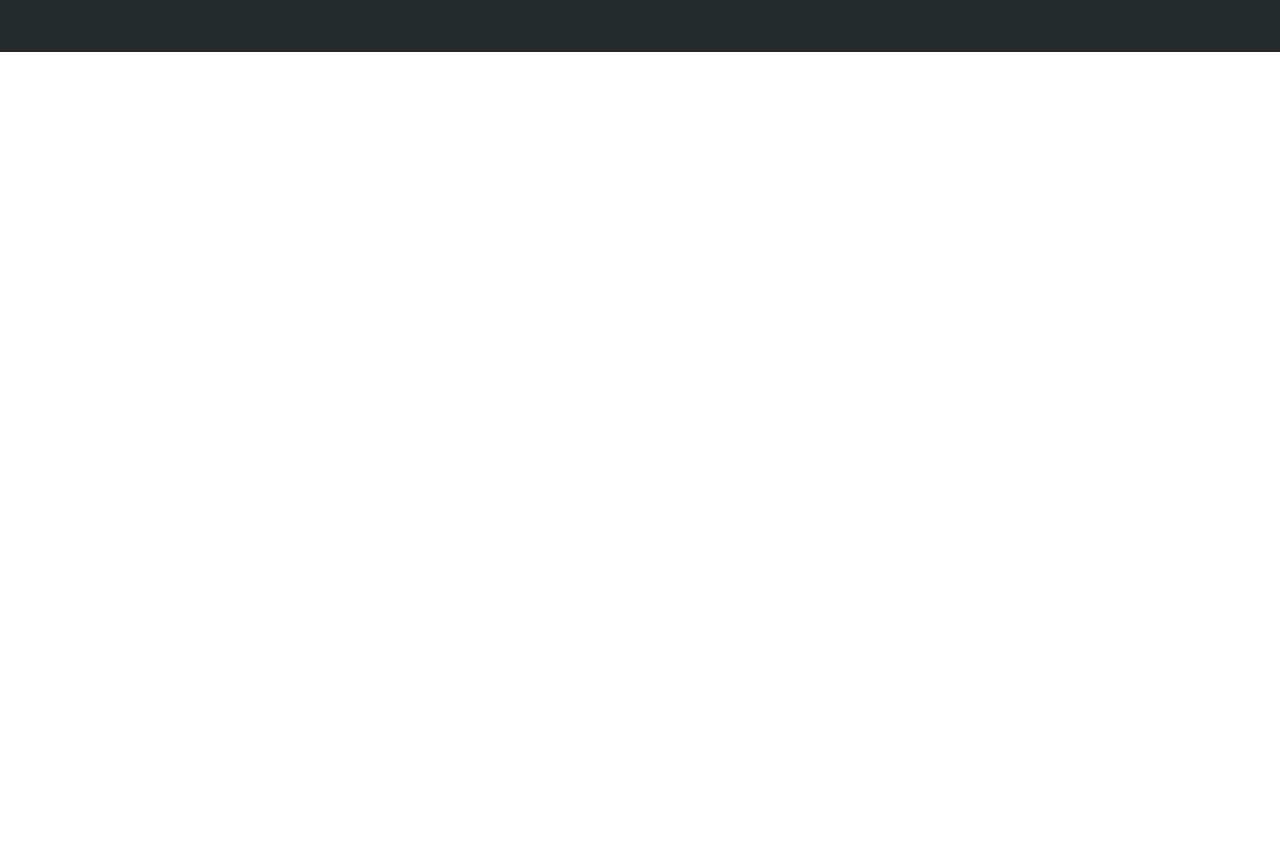
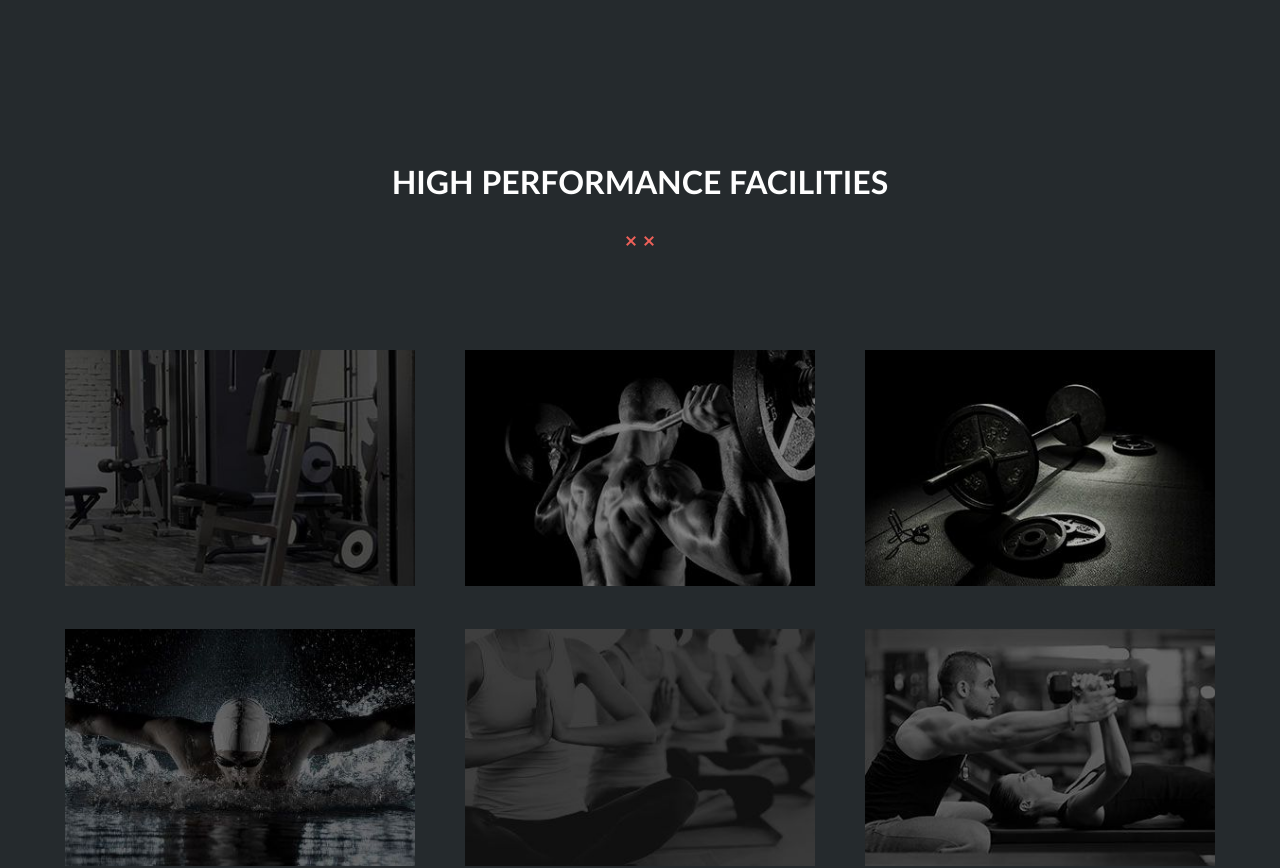
Before and after one commit to pizzi9523/proj-html-vuejs, a Vue app: page / in a window 1280 px wide. Shown: the part 3240-4108 px from the top of the page. Before the commit the page ends 3311 px from the top, so only its background shows below. Built offline with nearby package versions, Linux system fonts and the light colour scheme; the HTML template or start-up script is replaced by a standard one.

Commit message:
Complete High Performance section

```diff
--- /dev/null
+++ b/src/components/HighPerformance.vue
@@ -0,0 +1,44 @@
+<template>
+  <section class="high_performance">
+    <SectionTitle title="HIGH PERFORMANCE FACILITIES" />
+    <div class="container">
+      <div class="row">
+        <div class="col-3" v-for="n in 6" :key="n">
+          <div class="home_image_wrapper">
+            <img :src="require(`../assets/images/home-image${n}.jpg`)" alt="" />
+            <!-- <img src="../assets/images/home-image1.jpg" alt="" /> -->
+          </div>
+        </div>
+      </div>
+    </div>
+  </section>
+</template>
+
+<script>
+import SectionTitle from "./SectionTitle.vue";
+
+export default {
+  data() {
+    return {};
+  },
+  components: {
+    SectionTitle,
+  },
+};
+</script>
+
+<style lang="scss">
+@import "../assets/scss/variables.scss";
+
+.high_performance {
+  background-color: $secondary-bg-color;
+  padding-bottom: 200px;
+  .home_image_wrapper {
+    padding: 20px;
+    text-align: center;
+    img {
+      width: 100%;
+    }
+  }
+}
+</style>
--- a/src/components/SiteMain.vue
+++ b/src/components/SiteMain.vue
@@ -4,6 +4,7 @@
     <SignUp />
     <Services />
     <Result />
+    <HighPerformance />
   </main>
 </template>
 
@@ -12,6 +13,7 @@ import Jumbotron from "./Jumbotron.vue";
 import SignUp from "./SignUp.vue";
 import Services from "./Services.vue";
 import Result from "./Result.vue";
+import HighPerformance from "./HighPerformance.vue";
 
 export default {
   components: {
@@ -19,6 +21,7 @@ export default {
     SignUp,
     Services,
     Result,
+    HighPerformance,
   },
 };
 </script>
```
Also changed, not shown: src/assets/images/home-image5-200x135.jpg (renamed from src/assets/images/home-image54-200x135.jpg), src/assets/images/home-image5.jpg (renamed from src/assets/images/home-image54.jpg).
